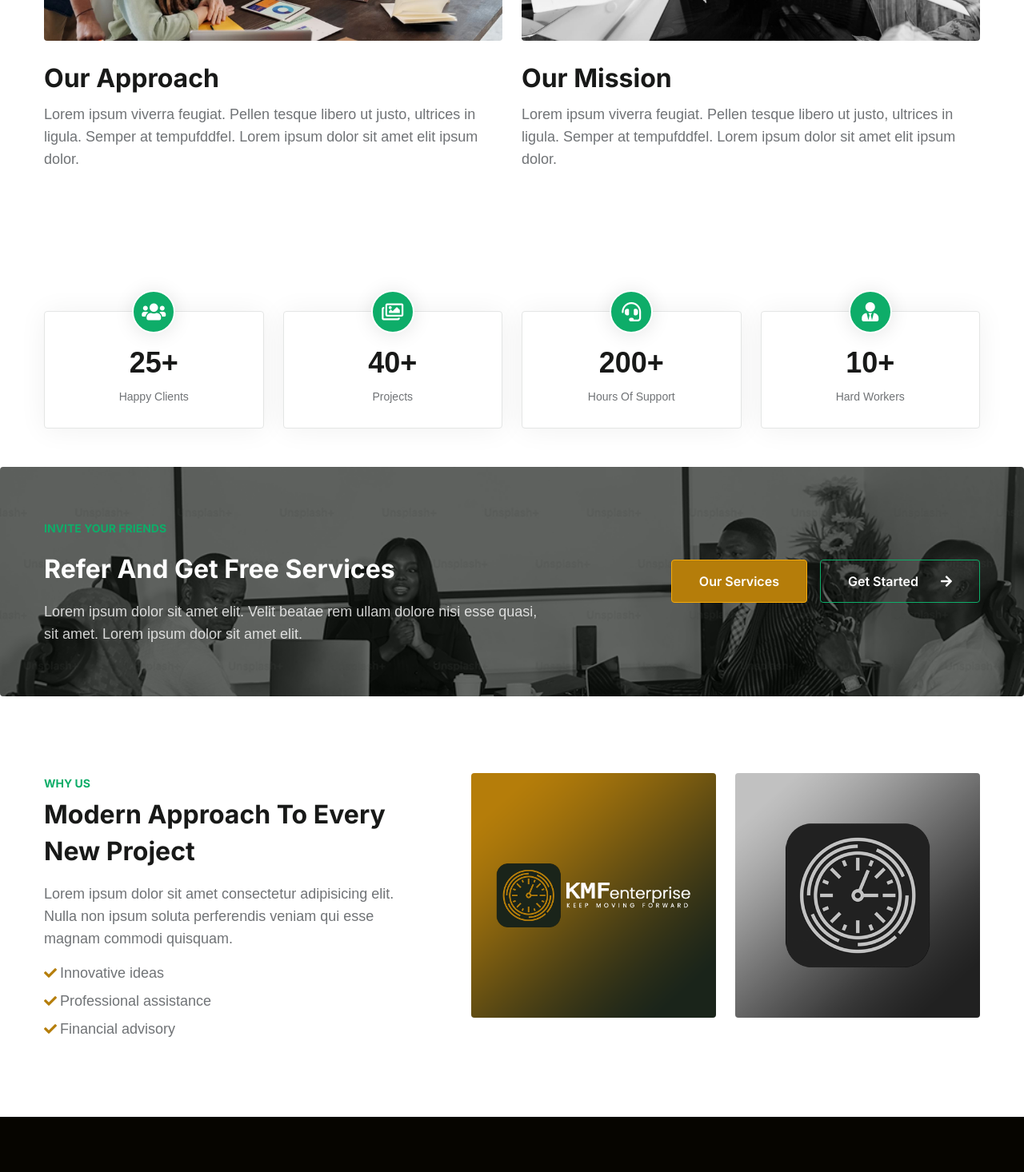
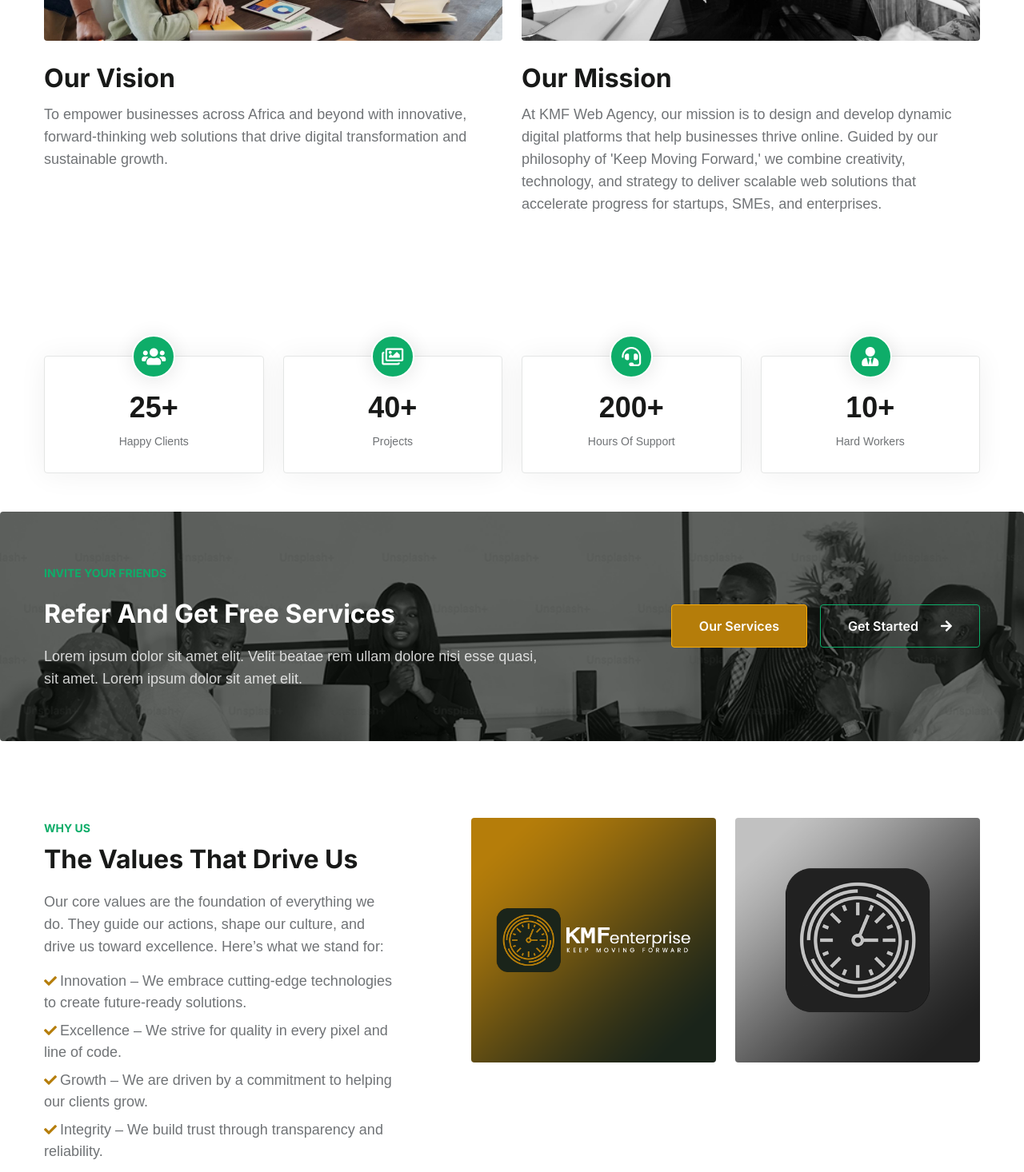
Before and after one commit to KMF21/KMFenterpriseMain, a Next.js app: page /about in a window 1280 px wide. Shown: the part 900-2366 px from the top of the page at 80% size. Built offline with nearby package versions, Linux system fonts and the light colour scheme.

Commit message:
About improvements

```diff
--- a/app/about/page.tsx
+++ b/app/about/page.tsx
@@ -42,11 +42,11 @@ function page() {
             <div className="col-md-6">
               <div className="abw3-info">
                 <Image src={bg1} alt="" className="img-fluid radius-image" />
-                <h3 className="title-w3l mt-4 mb-2">Our Approach</h3>
+                <h3 className="title-w3l mt-4 mb-2">Our Vision</h3>
                 <p className="">
-                  Lorem ipsum viverra feugiat. Pellen tesque libero ut justo,
-                  ultrices in ligula. Semper at tempufddfel. Lorem ipsum dolor
-                  sit amet elit ipsum dolor.
+                  To empower businesses across Africa and beyond with
+                  innovative, forward-thinking web solutions that drive digital
+                  transformation and sustainable growth.
                 </p>
               </div>
             </div>
@@ -55,9 +55,12 @@ function page() {
                 <Image src={bg2} alt="" className="img-fluid radius-image" />
                 <h3 className="title-w3l mt-4 mb-2">Our Mission</h3>
                 <p className="">
-                  Lorem ipsum viverra feugiat. Pellen tesque libero ut justo,
-                  ultrices in ligula. Semper at tempufddfel. Lorem ipsum dolor
-                  sit amet elit ipsum dolor.
+                  At KMF Web Agency, our mission is to design and develop
+                  dynamic digital platforms that help businesses thrive online.
+                  Guided by our philosophy of 'Keep Moving Forward,' we combine
+                  creativity, technology, and strategy to deliver scalable web
+                  solutions that accelerate progress for startups, SMEs, and
+                  enterprises.
                 </p>
               </div>
             </div>
@@ -231,26 +234,37 @@ function page() {
           <div className="row">
             <div className="col-lg-5 title-content text-left pe-lg-5 mb-lg-0 mb-5">
               <h6 className="title-subw3hny mb-1">Why Us</h6>
-              <h3 className="title-w3l mb-3">
-                Modern Approach to Every New Project
-              </h3>
+              <h3 className="title-w3l mb-3">The Values That Drive Us</h3>
               <p className="mb-3">
-                Lorem ipsum dolor sit amet consectetur adipisicing elit. Nulla
-                non ipsum soluta perferendis veniam qui esse magnam commodi
-                quisquam.
+                Our core values are the foundation of everything we do. They
+                guide our actions, shape our culture, and drive us toward
+                excellence. Here’s what we stand for:
               </p>
               <ul className="icon-list-items mt-3">
                 <li className="icon-list-item">
                   <i aria-hidden="true" className="fas fa-check" />
-                  Innovative ideas
+                  Innovation – We embrace cutting-edge technologies to create
+                  future-ready solutions.
                 </li>
                 <li className="icon-list-item mt-2">
                   <i aria-hidden="true" className="fas fa-check" />
-                  Professional assistance
+                  Excellence – We strive for quality in every pixel and line of
+                  code.
                 </li>
                 <li className="icon-list-item mt-2">
                   <i aria-hidden="true" className="fas fa-check" />
-                  Financial advisory
+                  Growth – We are driven by a commitment to helping our clients
+                  grow.
+                </li>
+                <li className="icon-list-item mt-2">
+                  <i aria-hidden="true" className="fas fa-check" />
+                  Integrity – We build trust through transparency and
+                  reliability.
+                </li>
+                <li className="icon-list-item mt-2">
+                  <i aria-hidden="true" className="fas fa-check" />
+                  Resilience – Like our name, we keep moving forward—no matter
+                  what.
                 </li>
               </ul>
             </div>
```
